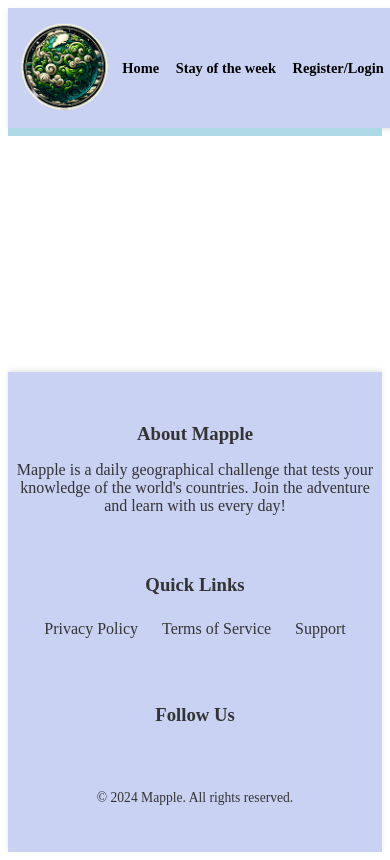
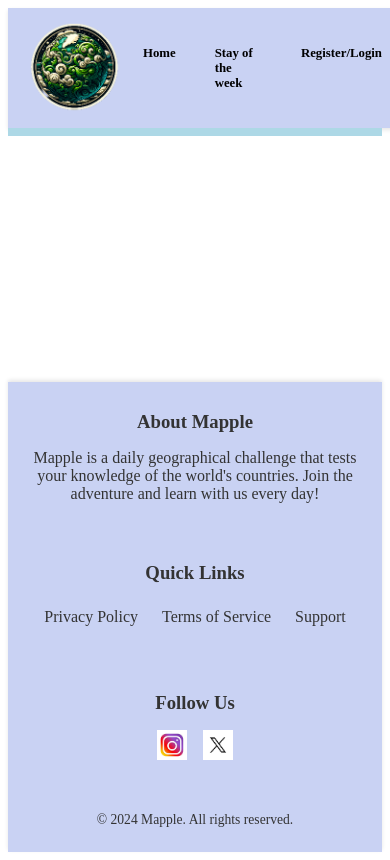
Before and after one commit to WuTangLan1/Mapple, a Vue app: page / in a window 390 px wide. Shown: the top 860 px of the page. Built offline with nearby package versions, Linux system fonts and the light colour scheme.

Commit message:
8
footer expanded social icons centered

```diff
--- a/src/components/homedir/bottomfooter.vue
+++ b/src/components/homedir/bottomfooter.vue
@@ -16,11 +16,16 @@
         </ul>
       </div>
       <div class="footer-section social">
-        <h3>Follow Us</h3>
-        <div class="social-icons">
-          <!-- Icons or links to social media -->
-        </div>
-      </div>
+    <h3>Follow Us</h3>
+    <div class="social-icons">
+      <a href="https://www.instagram.com/discover_mapple" target="_blank" rel="noopener noreferrer">
+        <img src="@/assets/images/socials/insta_icon.jpg" alt="Instagram" />
+      </a>
+      <a href="https://www.twitter.com/discover_mapple" target="_blank" rel="noopener noreferrer">
+        <img src="@/assets/images/socials/x_icon.jpg" alt="Twitter" />
+      </a>
+    </div>
+  </div>
     </div>
     <div class="footer-bottom">
       <p>&copy; 2024 Mapple. All rights reserved.</p>
@@ -38,9 +43,11 @@ export default {
 .footer {
   background-color: #c9d2f3;
   color: #333;
-  padding: 2rem 0;
+  padding: clamp(10px, 2vw, 20px);
   box-shadow: 0 -2px 4px rgba(0, 0, 0, 0.1);
+  overflow: hidden;
 }
+
 
 .footer-content {
   display: flex;
@@ -50,6 +57,17 @@ export default {
   flex-direction: column;
   padding-left:0.5rem;
   padding-right :0.5rem;
+}
+
+.social-icons {
+  display: flex;
+  justify-content: center; /* Center social icons */
+  gap: 1rem; /* Adjust the gap to your preference */
+}
+
+.social-icons img {
+  height: 30px; /* Adjust the size to fit your design */
+  width: auto;
 }
 
 .footer-section {
@@ -81,8 +99,14 @@ export default {
     justify-content: center;
   }
 
-  .footer-section .social-icons {
+  .footer-section {
     justify-content: center;
+  }
+
+  .social-icons {
+    flex-direction: row;
+    justify-content: center;
+    align-items: center;
   }
 
   .footer-section h3,
--- a/src/components/homedir/topheader.vue
+++ b/src/components/homedir/topheader.vue
@@ -27,9 +27,12 @@ export default {
   justify-content: space-between;
   background-color: #c9d2f3;
   box-shadow: 0 2px 4px rgba(0, 0, 0, 0.1);
-  padding: clamp(10px, 2vw, 20px); /* Responsive padding */
+  padding: clamp(10px, 2vw, 20px);
   width: 100%;
+  max-height: 100px; /* Set a fixed maximum height */
+  overflow: hidden; /* Ensure content does not overflow */
 }
+
 
 .logo-container {
   flex: 0 0 auto;
@@ -75,11 +78,21 @@ export default {
 
   .top-header {
     justify-content: space-between;
+    padding: 10px clamp(2vw, 5vw, 20px);
+  }
+
+  .logo-container {
+    margin-right: auto;
+  }
+
+  .logo {
+    /* Adjust the logo size for smaller screens */
+    max-height: clamp(40px, 8vw, 60px); /* Smaller min and max sizes for narrow viewports */
   }
 
   .navigation {
+    padding-right: 0;
     justify-content: space-around;
-    padding-right: 0;
   }
 
   .logo-container {
@@ -92,8 +105,9 @@ export default {
   }
 
   .nav-link {
-    margin: 0;
-    padding: 0.5em;
+    padding: 0.5em clamp(2vw, 5vw, 20px); /* Responsive horizontal padding for nav links */
+    margin: 0; /* No margins necessary if padding is handling spacing */
+    font-size: clamp(0.8em, 2.5vw, 1em);
   }
 }
 
```
